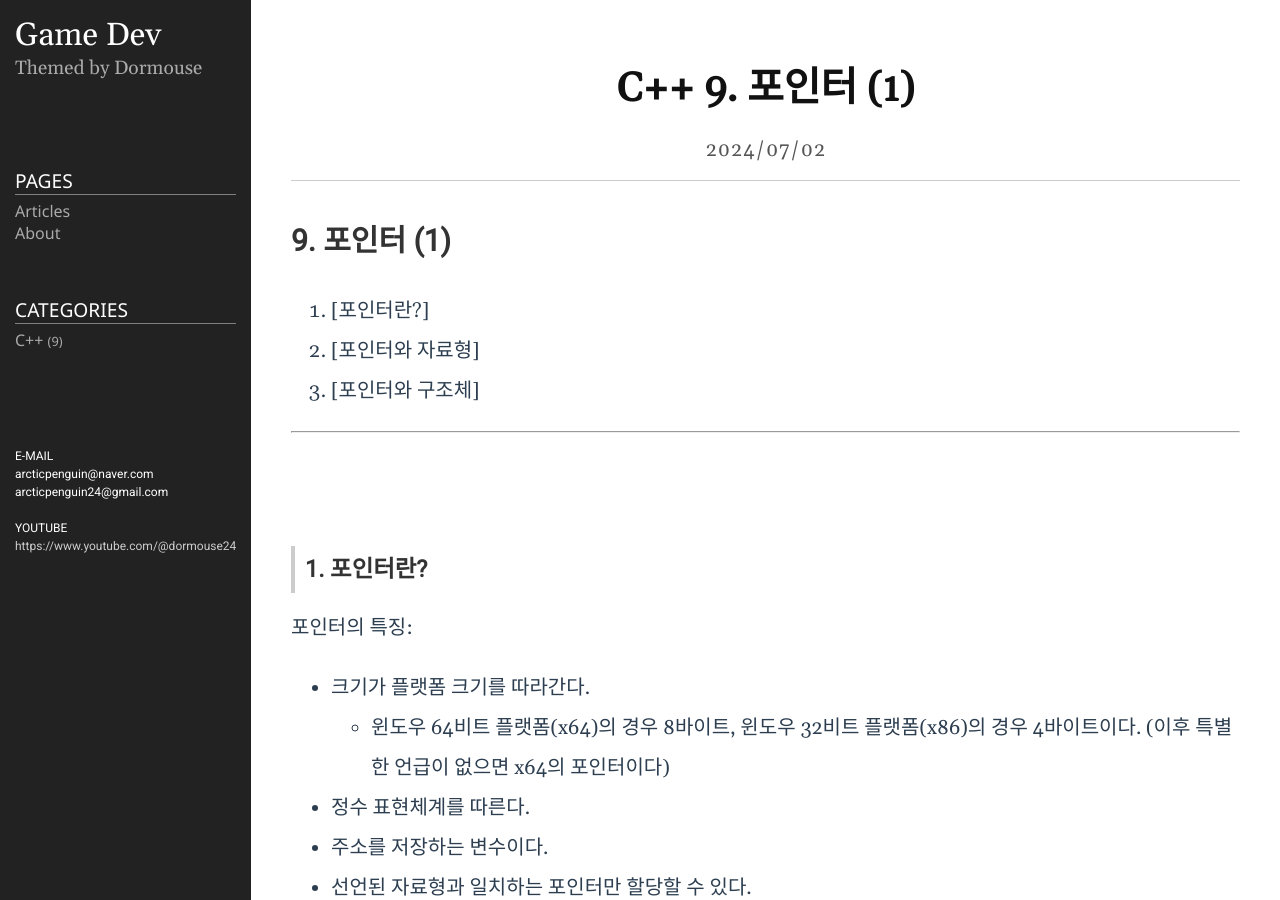
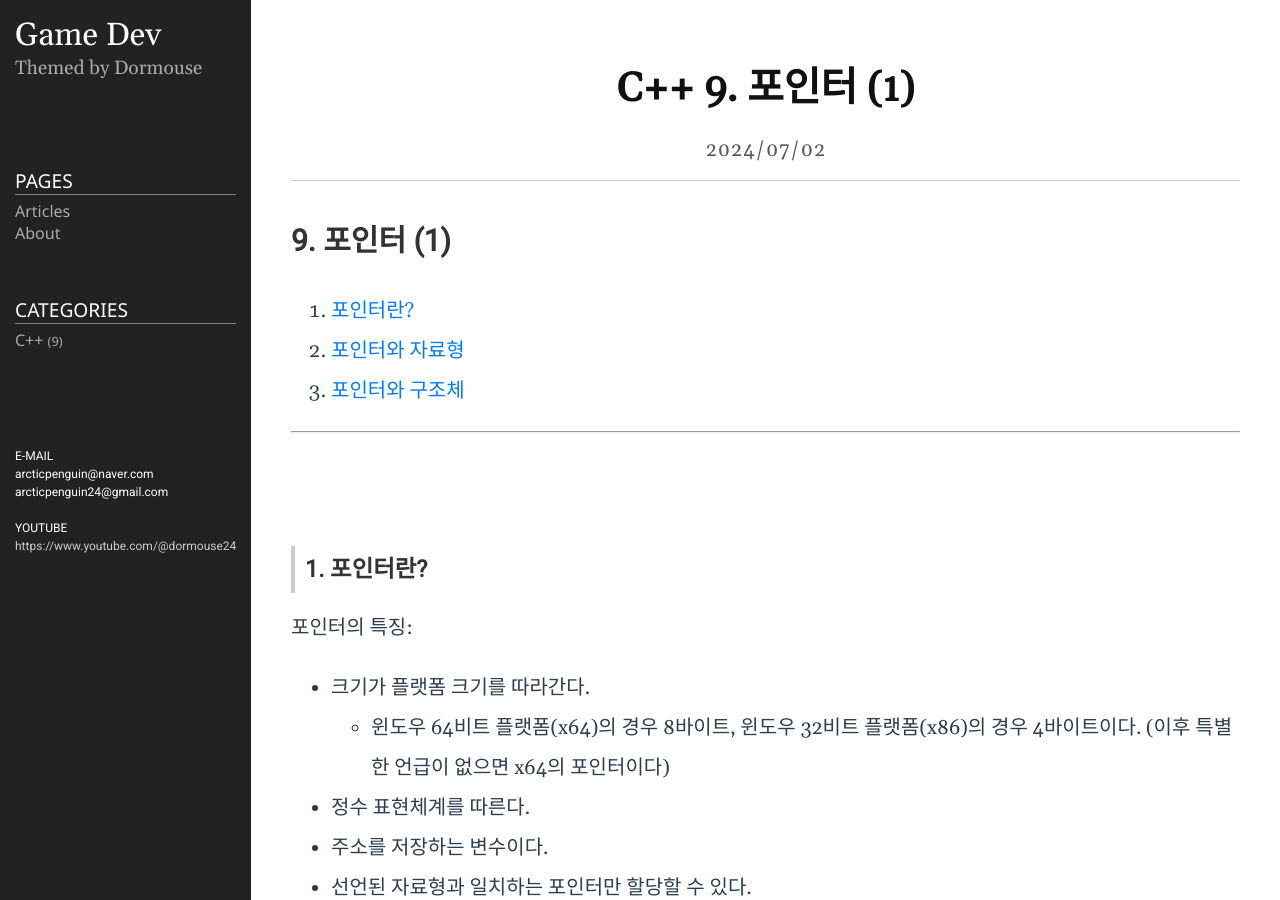
Before and after one commit to Dormouse0224/dormouse0224.github.io, a Jekyll site: the page built from _posts/2024-07-01-C++_9._포인터_(1).markdown, in a window 1280 px wide and 900 px high. Built offline with Jekyll 4.4.1, drawn with Linux system fonts in a browser that asks for light colours; comment, search, counter and statistics services are not loaded; part of the change alters nothing that is shown.

```diff
--- a/_posts/2024-07-01-C++_9._포인터_(1).markdown
+++ b/_posts/2024-07-01-C++_9._포인터_(1).markdown
@@ -7,9 +7,9 @@ category: C++
 
 ## 9. 포인터 (1)
 
-1. [포인터란?]
-2. [포인터와 자료형]
-3. [포인터와 구조체]
+1. [포인터란?](#1-포인터란)
+2. [포인터와 자료형](#2-포인터와-자료형)
+3. [포인터와 구조체](#3-포인터와-구조체)
 
 ---
 
```
